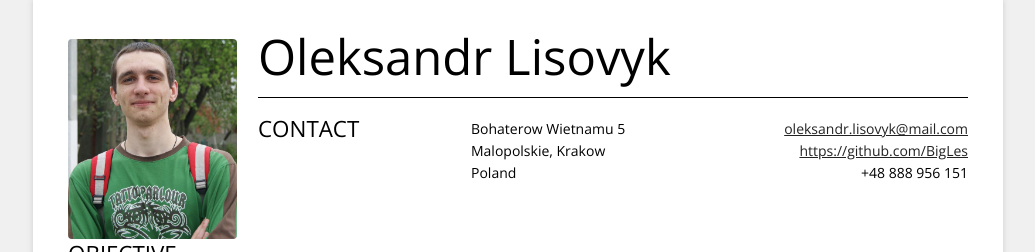
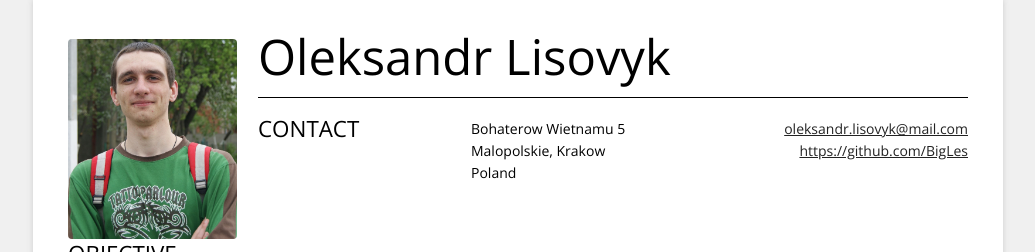
Before and after one commit to BigLes/ownpage, a website: page www/index.html in a window 1280 px wide. Shown: the top 252 px of the page, without its empty margins (122-1157 px from the left). Drawn offline with nearby package versions, Linux system fonts and the light colour scheme.

Commit message:
Phone removed

```diff
--- a/www/index.html
+++ b/www/index.html
@@ -22,7 +22,6 @@
                     <div class="r">
                         <p class="email"><a class="value" href="mailto:oleksandr.lisovyk@mail.com">oleksandr.lisovyk@mail.com</a></p>
                         <p class="website"><a class="value" href="https://github.com/BigLes">https://github.com/BigLes</a></p>
-                        <p class="phone"><span class="value">+48 888 956 151</span></p>
                     </div>
                     <div class="clear"></div>
                 </div>
```
